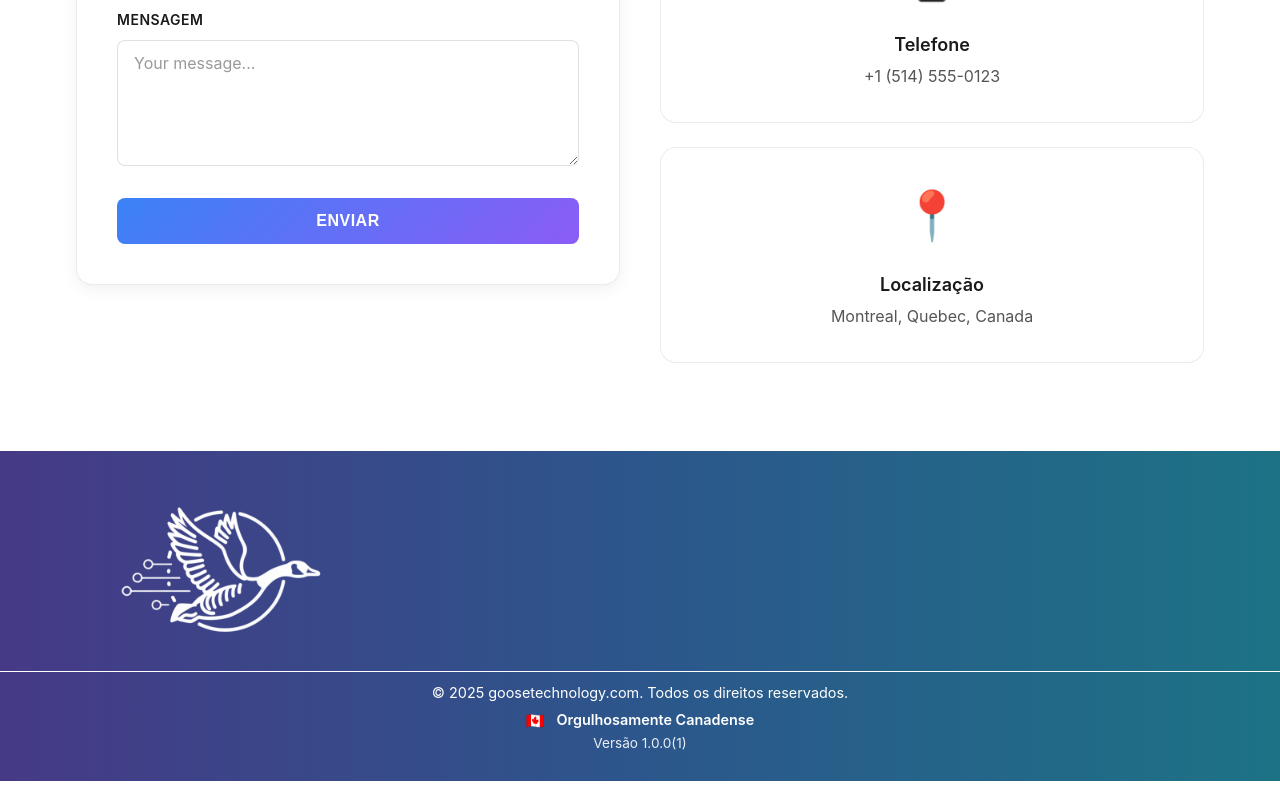
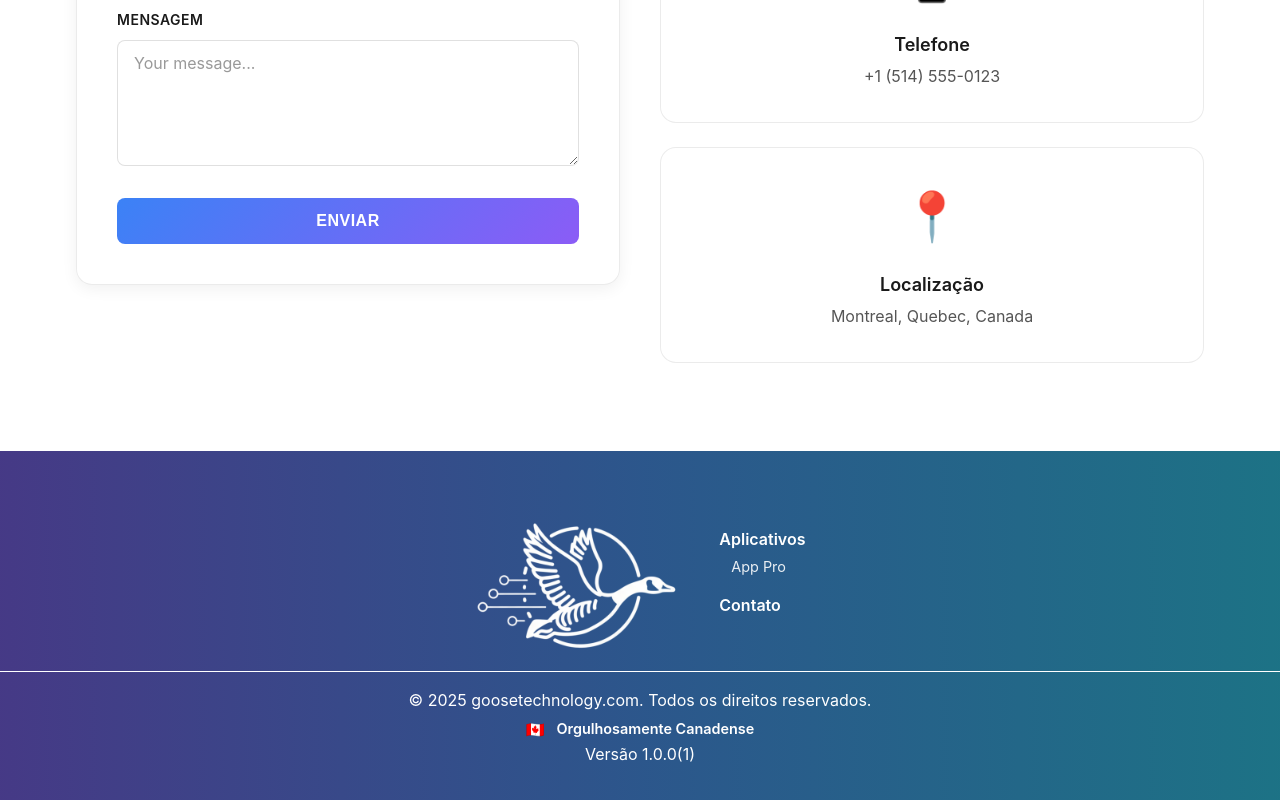
Before and after one commit to dgmieth/goosetechnologypage, a Next.js app in the folder goosetechwebpage/: page /pt-br/contact in a window 1280 px wide. Shown: the part 649-1449 px from the top of the page. Built offline with nearby package versions, Linux system fonts and the light colour scheme.

Commit message:
Build 1 (part 10)
1. fixing footer

```diff
--- a/goosetechwebpage/src/app/globals.css
+++ b/goosetechwebpage/src/app/globals.css
@@ -902,20 +902,65 @@ main {
   max-width: 1200px;
   margin: 0 auto;
   padding: 1rem 2rem;
-  display: grid;
-  grid-template-columns: 1fr;
-  gap: 1rem;
-  align-items: start;
+  display: flex;
+  flex-direction: column;
+  gap: 2rem;
+  align-items: center;
+  justify-content: center;
+}
+
+.footer-section {
+  display: flex;
+  flex-direction: column;
+  gap: 0.75rem;
 }
 
 .footer-section h3 {
   color: #fff;
+  margin: 0;
+  font-size: 1rem;
+}
+
+.footer-section-title {
+  color: #fff;
+  text-decoration: none;
+  font-weight: 600;
+  transition: opacity 0.3s ease;
+}
+
+.footer-section-title:hover {
+  opacity: 0.8;
+}
+
+.footer-links {
+  list-style: none;
+  padding: 0;
+  margin: 0;
+  display: flex;
+  flex-direction: column;
+  gap: 0.5rem;
+  margin-top: -0.5rem;
+}
+
+.footer-links a {
+  color: #fff;
+  text-decoration: none;
+  font-size: 0.9rem;
+  font-weight: 400;
+  opacity: 0.9;
+  transition: opacity 0.3s ease;
+  padding-left: 0.75rem;
+}
+
+.footer-links a:hover {
+  opacity: 1;
 }
 
 .footer-bottom {
   padding: 1rem 2rem;
   text-align: center;
   color: #fff;
+  border-top: 1px solid #fff;
 }
 
 .footer-copyright {
@@ -969,22 +1014,28 @@ main {
 }
 
 .footer-content {
-  display: grid;
-  grid-template-columns: 1fr;
+  display: flex;
+  flex-direction: column;
   gap: 1rem;
-  justify-items: center; /* center content on mobile */
+  align-items: center;
+  text-align: center;
+  padding-bottom: 1.5rem;
 }
 
 /* Larger screens: place logo at left and content columns at right */
 @media (min-width: 900px) {
   .footer-container {
-      display: grid;
-      /* slightly bigger left column and bounded right column, then center the whole grid */
-      grid-template-columns: 260px min(760px, 1fr);
-      gap: 2rem;
-      align-items: center;
-      justify-content: center; /* center the composition (logo + columns) */
-    }
+    display: flex;
+    flex-direction: row;
+    gap: 2rem;
+    align-items: center;
+    justify-content: center;
+  }
+
+  .footer-content {
+    text-align: left;
+    align-items: flex-start;
+  }
 
   /* Keep hero-inner as a single centered column (content overlays the image).
      Center the media block and limit overlay width so the text doesn't compress. */
@@ -1015,92 +1066,6 @@ main {
   color: white;
   margin-top: 12px;
   padding: 3rem 0 1rem;
-}
-
-.footer-container {
-  max-width: 1200px;
-  margin: 0 auto;
-  padding: 0 2rem;
-  display: grid;
-  /* Desktop layout becomes 3 columns: logo | privacy | terms
-     On smaller viewports (mobile) grid will collapse to a single column. */
-  grid-template-columns: 1fr;
-  gap: 2rem;
-  margin-bottom: 2rem;
-}
-
-.footer-section h3 {
-  margin-bottom: 1rem;
-  color: #ecf0f1;
-  font-size: 1.1rem;
-}
-
-.footer-section ul {
-  list-style: none;
-}
-
-.footer-section li {
-  margin-bottom: 0.75rem;
-}
-
-.footer-section a {
-  color: #bdc3c7;
-  transition: color 0.3s ease;
-  font-size: 0.95rem;
-}
-
-.footer-section a:hover {
-  color: white;
-}
-
-/* On larger screens make the footer show three columns: logo + two content columns */
-@media (min-width: 900px) {
-  .footer-container {
-    grid-template-columns: 260px repeat(2, minmax(220px, 1fr));
-    align-items: start;
-    justify-content: center;
-  }
-
-  /* Ensure the content inside the right side is split into two columns and
-     center that content-block within the footer so the 3-column composition
-     appears visually centered on the page. */
-  .footer-content {
-   /* let the two footer sections flow as separate columns inside the
-     parent grid by making this element 'invisible' to the grid layout
-     (children will participate directly). This avoids a nested grid
-     that would keep both sections inside a single parent column. */
-   display: contents;
-   gap: 2rem;
-  }
-
-  /* Keep each textual section left aligned for readability in desktop layout */
-  .footer-section {
-    text-align: left;
-    justify-self: start; /* ensure each section sits at the left of its grid cell */
-  }
-}
-
-/* Mobile: center the text inside footer sections for small widths */
-@media (max-width: 899px) {
-  .footer-section {
-    text-align: center;
-  }
-}
-
-.footer-bottom {
-  text-align: center;
-  padding: 0.6rem 1rem; /* reduced padding */
-  border-top: 1px solid #ffffff; /* white border per request */
-  color: #ffffff;
-  font-size: 0.9rem;
-  margin: 0; /* reduce margin */
-}
-
-.footer-version {
-  color: rgba(255,255,255,0.9);
-  font-size: 0.85rem;
-  margin: 0;
-  padding: 0;
 }
 
 /* Responsive Design */
--- a/goosetechwebpage/src/components/Footer.tsx
+++ b/goosetechwebpage/src/components/Footer.tsx
@@ -1,6 +1,8 @@
 // src/components/Footer.tsx
+import Link from 'next/link'
 import Image from 'next/image'
 import { Locale, getTranslation } from '@/lib/translations'
+import { products } from '@/lib/products'
 
 // Import package.json to show app version in the footer (server component)
 import pkg from '../../package.json'
@@ -15,20 +17,43 @@ export default function Footer({ locale }: { locale: Locale }) {
   return (
     <footer className="footer">
       <div className="footer-container">
-        <div className="footer-brand">
+        <Link href={`/${locale}`} className="footer-brand">
           {/* white logo: file provided as /whiteLogo.png */}
           <Image src="/whiteLogo.png" alt="Goose Technology" className="footer-logo" width={220} height={140} priority />
-        </div>
+        </Link>
 
         <div className="footer-content">
-          {/* Footer content is intentionally minimal now */}
+          <div className="footer-section">
+            <h3>
+              <Link href={`/${locale}/products`} className="footer-section-title">
+                {t.products.title}
+              </Link>
+            </h3>
+            <ul className="footer-links">
+              {products.map((product) => (
+                <li key={product.id}>
+                  <Link href={`/${locale}/products/${product.id}`}>
+                    {product.name}
+                  </Link>
+                </li>
+              ))}
+            </ul>
+          </div>
+
+          <div className="footer-section">
+            <h3>
+              <Link href={`/${locale}/contact`} className="footer-section-title">
+                {t.nav.contact}
+              </Link>
+            </h3>
+          </div>
         </div>
       </div>
 
       <div className="footer-bottom">
         <p className="footer-copyright">{copyright.replace(/Your Site|Seu Site|Votre Site|Su Sitio/gi, 'goosetechnology.com')}</p>
-  <p className="footer-proud"><span className="footer-flag">🇨🇦</span> {t.footer.proudlyCanadian}</p>
-  <p className="footer-version">{t.footer.versionLabel} {pkg.version}</p>
+        <p className="footer-proud"><span className="footer-flag">🇨🇦</span> {t.footer.proudlyCanadian}</p>
+        <p className="footer-version">{t.footer.versionLabel} {pkg.version}</p>
       </div>
     </footer>
   )
```
